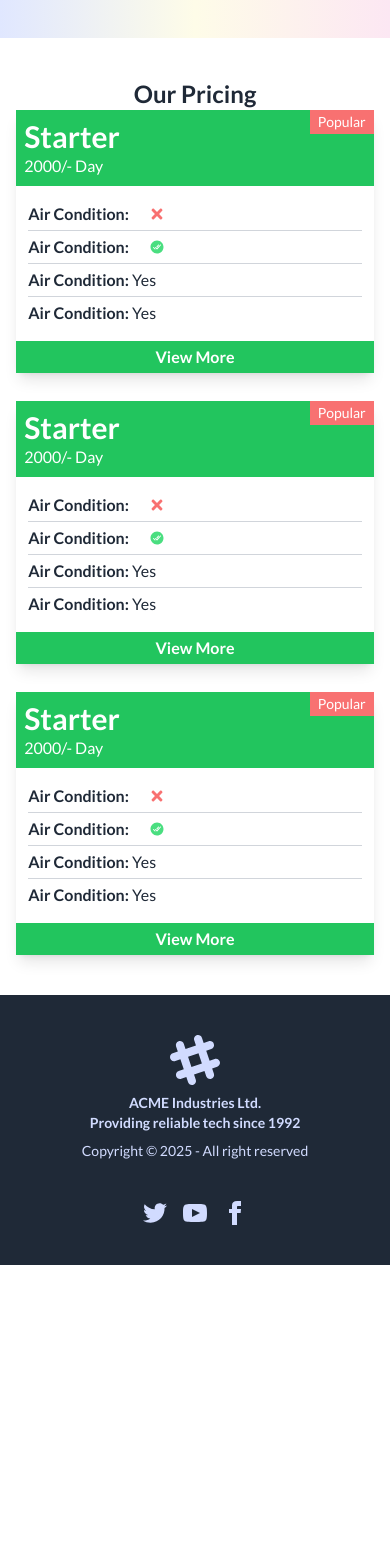
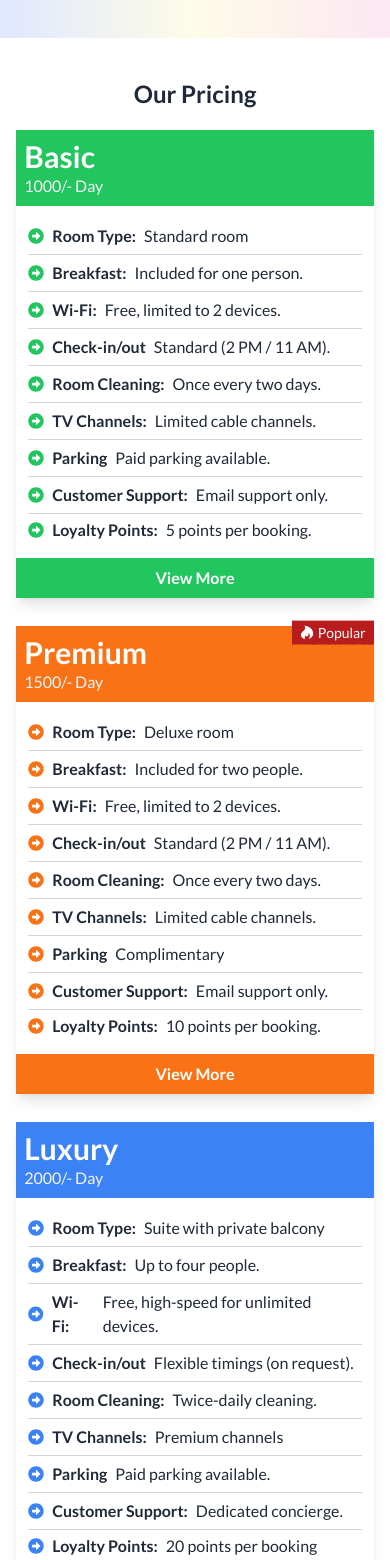
Before and after one commit to jnoyon/jnoyon-ph-a11, a React (Vite) app: page / in a window 390 px wide. Shown: the part 1668-3228 px from the top of the page. Before the commit the page ends 2933 px from the top, so only its background shows below. Built offline with nearby package versions, Linux system fonts and the light colour scheme.

Commit message:
Pricing Table Updated and made it responsive

```diff
--- a/src/components/PricingTable.jsx
+++ b/src/components/PricingTable.jsx
@@ -1,54 +1,69 @@
 import React from 'react'
 import { Link } from 'react-router-dom'
-import { FaTimes } from "react-icons/fa";
-import { IoCheckmarkDoneCircle } from "react-icons/io5";
+import { FaArrowAltCircleRight } from "react-icons/fa";
+import { FaHotjar } from "react-icons/fa";
 export default function PricingTable() {
   return (
     <div className='py-10'>
-        <h1 className='text-center text-2xl font-bold md:text-5xl mg-5 md:mb-10'> Our Pricing </h1>
+        <h1 className='text-center text-2xl font-bold md:text-5xl mb-5'> Our Pricing </h1>
         <div className="flex flex-col md:flex-row gap-7  container mx-auto w-11/12">
+
             <div className="flex flex-col md:w-1/3 shadow-lg rounded-md">
                 <div className="header bg-green-500 text-white p-2 relative">
-                    <span className='bg-red-400 block absolute px-2 py-0.5 top-0 right-0 text-sm'> Popular </span>
-                    <h1 className='text-3xl font-bold'> Starter </h1>
-                    <h3> 2000/- Day </h3>
+                    <h1 className='text-3xl font-bold'> Basic </h1>
+                    <h3 className='text-gray-100'> 1000/- Day </h3>
                 </div>
                 <ul className='p-3'>
-                    <li className='border-b border-solid border-gray-300 py-1 flex items-center gap-5'> <b> Air Condition: </b> <FaTimes className='text-red-400 text' /> </li>
-                    <li className='border-b border-solid border-gray-300 py-1 flex items-center gap-5'> <b> Air Condition: </b> <IoCheckmarkDoneCircle className='text-green-400 text' /> </li>
-                    <li className='border-b border-solid border-gray-300 py-1'> <b> Air Condition: </b> Yes </li>
-                    <li className='py-1'> <b> Air Condition: </b> Yes </li>
+                    <li className='border-b border-solid border-gray-300 py-1.5 flex items-center gap-2'> <FaArrowAltCircleRight className='text-green-500' /> <b> Room Type: </b> Standard room </li>
+                    <li className='border-b border-solid border-gray-300 py-1.5 flex items-center gap-2'> <FaArrowAltCircleRight className='text-green-500' />  <b> Breakfast: </b> Included for one person. </li>
+                    <li className='border-b border-solid border-gray-300 py-1.5 flex gap-2 items-center'> <FaArrowAltCircleRight className='text-green-500' />  <b> Wi-Fi: </b> Free, limited to 2 devices. </li>
+                    <li className='border-b border-solid border-gray-300 py-1.5 flex gap-2 items-center'> <FaArrowAltCircleRight className='text-green-500' />  <b> Check-in/out </b> Standard (2 PM / 11 AM). </li>
+                    <li className='border-b border-solid border-gray-300 py-1.5 flex gap-2 items-center'> <FaArrowAltCircleRight className='text-green-500' />  <b> Room Cleaning: </b> Once every two days. </li>
+                    <li className='border-b border-solid border-gray-300 py-1.5 flex gap-2 items-center'> <FaArrowAltCircleRight className='text-green-500' />  <b> TV Channels: </b> Limited cable channels. </li>
+                    <li className='border-b border-solid border-gray-300 py-1.5 flex gap-2 items-center'> <FaArrowAltCircleRight className='text-green-500' />  <b> Parking </b> Paid parking available. </li>
+                    <li className='border-b border-solid border-gray-300 py-1.5 flex gap-2 items-center'> <FaArrowAltCircleRight className='text-green-500' />  <b>Customer Support: </b> Email support only. </li>
+                    <li className='py-1 flex gap-2 items-center'> <FaArrowAltCircleRight className='text-green-500' />  <b> Loyalty Points: </b> 5 points per booking. </li>
                 </ul>
-                <Link to='' className='bg-green-500 font-bold text-white text-center py-1'> View More </Link>
+                <Link to='' className='bg-green-500 font-bold text-white text-center py-2'> View More </Link>
             </div>
             <div className="flex flex-col md:w-1/3 shadow-lg rounded-md">
-                <div className="header bg-green-500 text-white p-2 relative">
-                    <span className='bg-red-400 block absolute px-2 py-0.5 top-0 right-0 text-sm'> Popular </span>
-                    <h1 className='text-3xl font-bold'> Starter </h1>
-                    <h3> 2000/- Day </h3>
+                <div className="header bg-orange-500 text-white p-2 relative">
+                    <span className='bg-red-700 absolute px-2 py-0.5 top-0 right-0 text-sm flex gap-1 items-center animate-bounce'> <FaHotjar /> <span>Popular</span> </span>
+                    <h1 className='text-3xl font-bold'> Premium </h1>
+                    <h3 className='text-gray-100'> 1500/- Day </h3>
                 </div>
                 <ul className='p-3'>
-                    <li className='border-b border-solid border-gray-300 py-1 flex items-center gap-5'> <b> Air Condition: </b> <FaTimes className='text-red-400 text' /> </li>
-                    <li className='border-b border-solid border-gray-300 py-1 flex items-center gap-5'> <b> Air Condition: </b> <IoCheckmarkDoneCircle className='text-green-400 text' /> </li>
-                    <li className='border-b border-solid border-gray-300 py-1'> <b> Air Condition: </b> Yes </li>
-                    <li className='py-1'> <b> Air Condition: </b> Yes </li>
+                    <li className='border-b border-solid border-gray-300 py-1.5 flex items-center gap-2'> <FaArrowAltCircleRight className='text-orange-500' /> <b> Room Type: </b> Deluxe room </li>
+                    <li className='border-b border-solid border-gray-300 py-1.5 flex items-center gap-2'> <FaArrowAltCircleRight className='text-orange-500' />  <b> Breakfast: </b> Included for two people. </li>
+                    <li className='border-b border-solid border-gray-300 py-1.5 flex gap-2 items-center'> <FaArrowAltCircleRight className='text-orange-500' />  <b> Wi-Fi: </b> Free, limited to 2 devices. </li>
+                    <li className='border-b border-solid border-gray-300 py-1.5 flex gap-2 items-center'> <FaArrowAltCircleRight className='text-orange-500' />  <b> Check-in/out </b> Standard (2 PM / 11 AM). </li>
+                    <li className='border-b border-solid border-gray-300 py-1.5 flex gap-2 items-center'> <FaArrowAltCircleRight className='text-orange-500' />  <b> Room Cleaning: </b> Once every two days. </li>
+                    <li className='border-b border-solid border-gray-300 py-1.5 flex gap-2 items-center'> <FaArrowAltCircleRight className='text-orange-500' />  <b> TV Channels: </b> Limited cable channels. </li>
+                    <li className='border-b border-solid border-gray-300 py-1.5 flex gap-2 items-center'> <FaArrowAltCircleRight className='text-orange-500' />  <b> Parking </b> Complimentary </li>
+                    <li className='border-b border-solid border-gray-300 py-1.5 flex gap-2 items-center'> <FaArrowAltCircleRight className='text-orange-500' />  <b>Customer Support: </b> Email support only. </li>
+                    <li className='py-1 flex gap-2 items-center'> <FaArrowAltCircleRight className='text-orange-500' />  <b> Loyalty Points: </b> 10 points per booking. </li>
                 </ul>
-                <Link to='' className='bg-green-500 font-bold text-white text-center py-1'> View More </Link>
+                <Link to='' className='bg-orange-500 font-bold text-white text-center py-2'> View More </Link>
             </div>
             <div className="flex flex-col md:w-1/3 shadow-lg rounded-md">
-                <div className="header bg-green-500 text-white p-2 relative">
-                    <span className='bg-red-400 block absolute px-2 py-0.5 top-0 right-0 text-sm'> Popular </span>
-                    <h1 className='text-3xl font-bold'> Starter </h1>
-                    <h3> 2000/- Day </h3>
+                <div className="header bg-blue-500 text-white p-2 relative">
+                    <h1 className='text-3xl font-bold'> Luxury </h1>
+                    <h3 className='text-gray-100'> 2000/- Day </h3>
                 </div>
                 <ul className='p-3'>
-                    <li className='border-b border-solid border-gray-300 py-1 flex items-center gap-5'> <b> Air Condition: </b> <FaTimes className='text-red-400 text' /> </li>
-                    <li className='border-b border-solid border-gray-300 py-1 flex items-center gap-5'> <b> Air Condition: </b> <IoCheckmarkDoneCircle className='text-green-400 text' /> </li>
-                    <li className='border-b border-solid border-gray-300 py-1'> <b> Air Condition: </b> Yes </li>
-                    <li className='py-1'> <b> Air Condition: </b> Yes </li>
+                    <li className='border-b border-solid border-gray-300 py-1.5 flex items-center gap-2'> <FaArrowAltCircleRight className='text-blue-500' /> <b> Room Type: </b> Suite with private balcony </li>
+                    <li className='border-b border-solid border-gray-300 py-1.5 flex items-center gap-2'> <FaArrowAltCircleRight className='text-blue-500' />  <b> Breakfast: </b>  Up to four people. </li>
+                    <li className='border-b border-solid border-gray-300 py-1.5 flex gap-2 items-center'> <FaArrowAltCircleRight className='text-blue-500' />  <b> Wi-Fi: </b> Free, high-speed for unlimited devices. </li>
+                    <li className='border-b border-solid border-gray-300 py-1.5 flex gap-2 items-center'> <FaArrowAltCircleRight className='text-blue-500' />  <b> Check-in/out </b> Flexible timings (on request). </li>
+                    <li className='border-b border-solid border-gray-300 py-1.5 flex gap-2 items-center'> <FaArrowAltCircleRight className='text-blue-500' />  <b> Room Cleaning: </b> Twice-daily cleaning. </li>
+                    <li className='border-b border-solid border-gray-300 py-1.5 flex gap-2 items-center'> <FaArrowAltCircleRight className='text-blue-500' />  <b> TV Channels: </b> Premium channels </li>
+                    <li className='border-b border-solid border-gray-300 py-1.5 flex gap-2 items-center'> <FaArrowAltCircleRight className='text-blue-500' />  <b> Parking </b> Paid parking available. </li>
+                    <li className='border-b border-solid border-gray-300 py-1.5 flex gap-2 items-center'> <FaArrowAltCircleRight className='text-blue-500' />  <b>Customer Support: </b> Dedicated concierge. </li>
+                    <li className='py-1 flex gap-2 items-center'> <FaArrowAltCircleRight className='text-blue-500' />  <b> Loyalty Points: </b> 20 points per booking </li>
                 </ul>
-                <Link to='' className='bg-green-500 font-bold text-white text-center py-1'> View More </Link>
+                <Link to='' className='bg-blue-500 font-bold text-white text-center py-2'> View More </Link>
             </div>
+
         </div>
     </div>
   )
```
